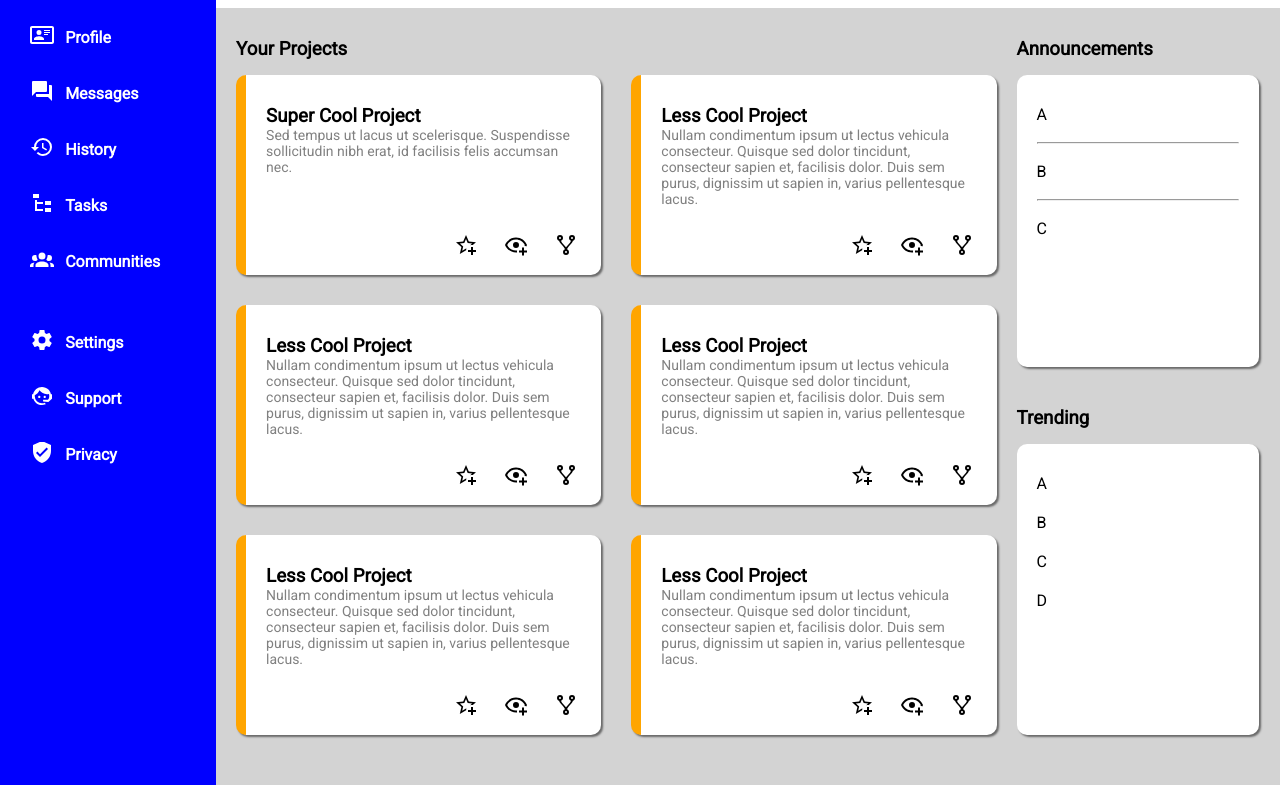
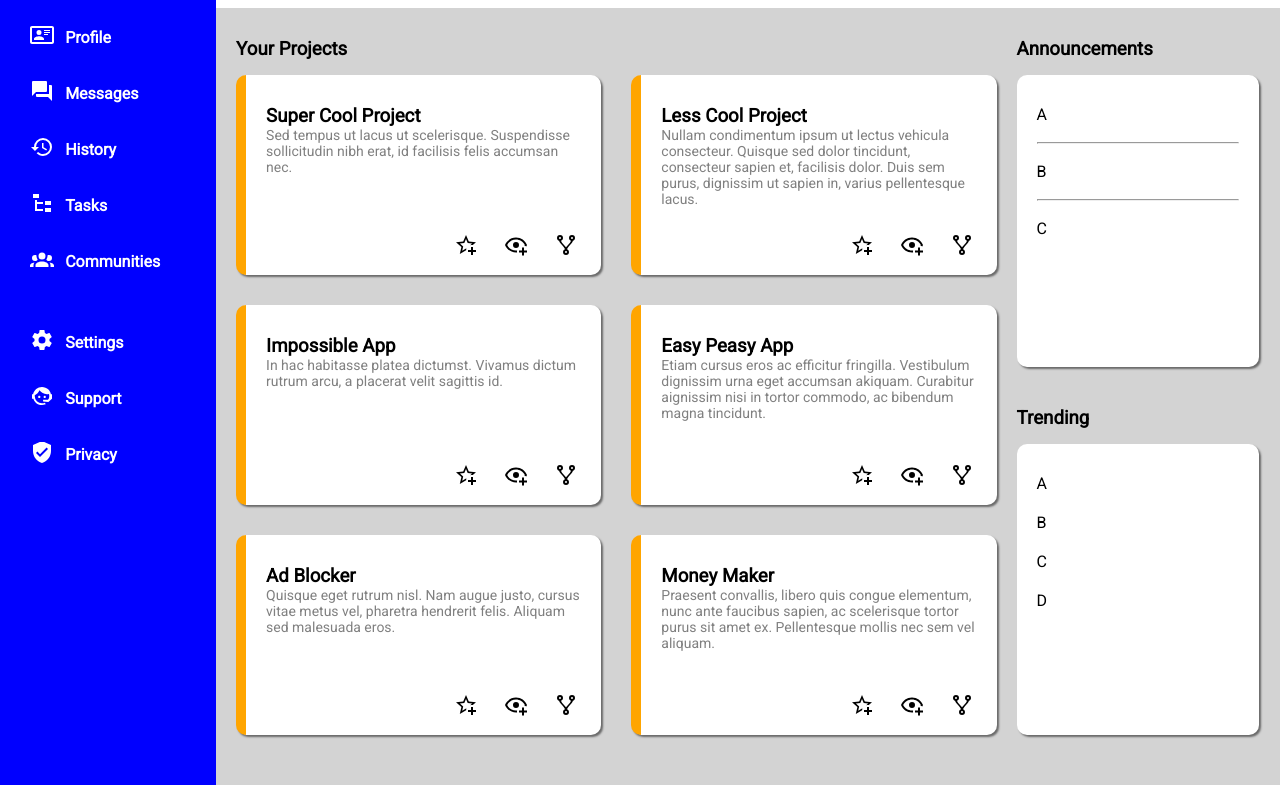
Before and after one commit to evanch98/admin-dashboard, a plain HTML site: page index.html in a window 1280 px wide. Shown: the part 162-947 px from the top of the page. Drawn offline with Linux system fonts and the light colour scheme.

Commit message:
Add texts for left section of the main section

```diff
--- a/index.html
+++ b/index.html
@@ -165,10 +165,9 @@
                     <div class="card-left">
                         <div class="card-left-items">
                             <div>
-                                <h3>Less Cool Project</h3>
+                                <h3>Impossible App</h3>
                                 <p class="left-p">
-                                    Nullam condimentum ipsum ut lectus vehicula consecteur. Quisque sed dolor tincidunt, consecteur sapien et, facilisis dolor.
-                                    Duis sem purus, dignissim ut sapien in, varius pellentesque lacus.
+                                    In hac habitasse platea dictumst. Vivamus dictum rutrum arcu, a placerat velit sagittis id.
                                 </p>
                             </div>
                             <div class="card-left-bottom">
@@ -187,10 +186,10 @@
                     <div class="card-left">
                         <div class="card-left-items">
                             <div>
-                                <h3>Less Cool Project</h3>
+                                <h3>Easy Peasy App</h3>
                                 <p class="left-p">
-                                    Nullam condimentum ipsum ut lectus vehicula consecteur. Quisque sed dolor tincidunt, consecteur sapien et, facilisis dolor.
-                                    Duis sem purus, dignissim ut sapien in, varius pellentesque lacus.
+                                    Etiam cursus eros ac efficitur fringilla. Vestibulum dignissim urna eget accumsan akiquam. Curabitur aignissim nisi in tortor commodo,
+                                     ac bibendum magna tincidunt.
                                 </p>
                             </div>
                             <div class="card-left-bottom">
@@ -209,10 +208,9 @@
                     <div class="card-left">
                         <div class="card-left-items">
                             <div>
-                                <h3>Less Cool Project</h3>
+                                <h3>Ad Blocker</h3>
                                 <p class="left-p">
-                                    Nullam condimentum ipsum ut lectus vehicula consecteur. Quisque sed dolor tincidunt, consecteur sapien et, facilisis dolor.
-                                    Duis sem purus, dignissim ut sapien in, varius pellentesque lacus.
+                                    Quisque eget rutrum nisl. Nam augue justo, cursus vitae metus vel, pharetra hendrerit felis. Aliquam sed malesuada eros.
                                 </p>
                             </div>
                             <div class="card-left-bottom">
@@ -231,10 +229,10 @@
                     <div class="card-left">
                         <div class="card-left-items">
                             <div>
-                                <h3>Less Cool Project</h3>
+                                <h3>Money Maker</h3>
                                 <p class="left-p">
-                                    Nullam condimentum ipsum ut lectus vehicula consecteur. Quisque sed dolor tincidunt, consecteur sapien et, facilisis dolor.
-                                    Duis sem purus, dignissim ut sapien in, varius pellentesque lacus.
+                                    Praesent convallis, libero quis congue elementum, nunc ante faucibus sapien, ac scelerisque tortor purus sit amet ex.
+                                    Pellentesque mollis nec sem vel aliquam.
                                 </p>
                             </div>
                             <div class="card-left-bottom">
```
